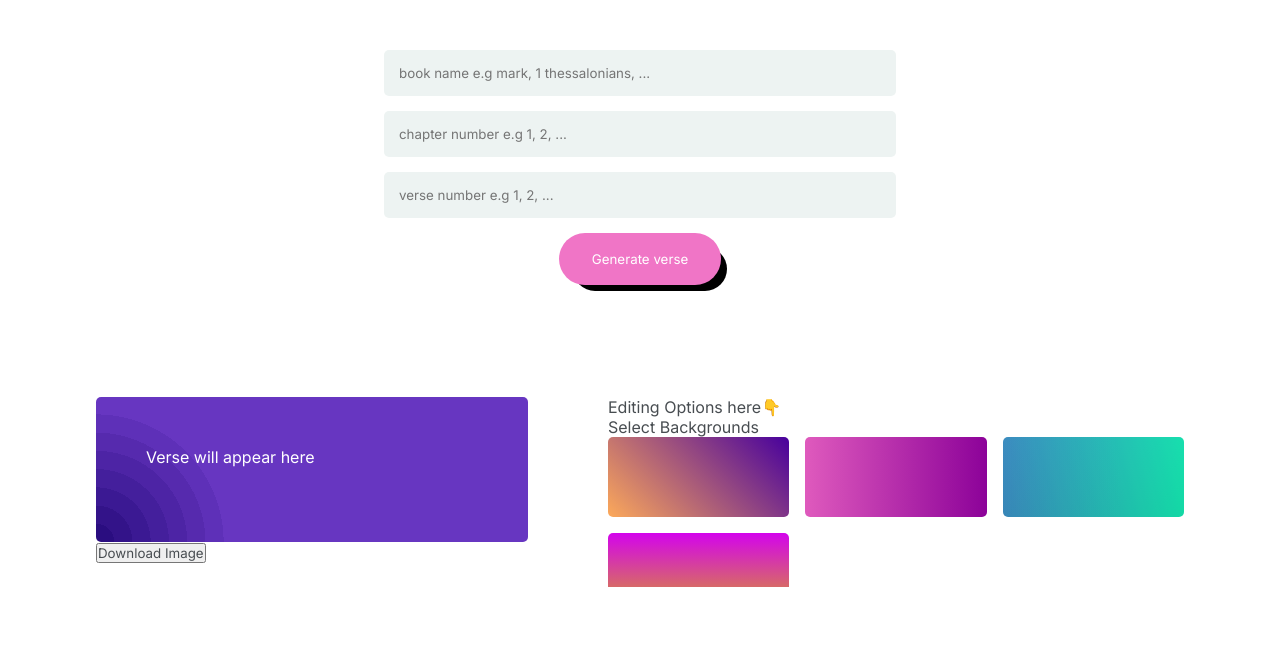
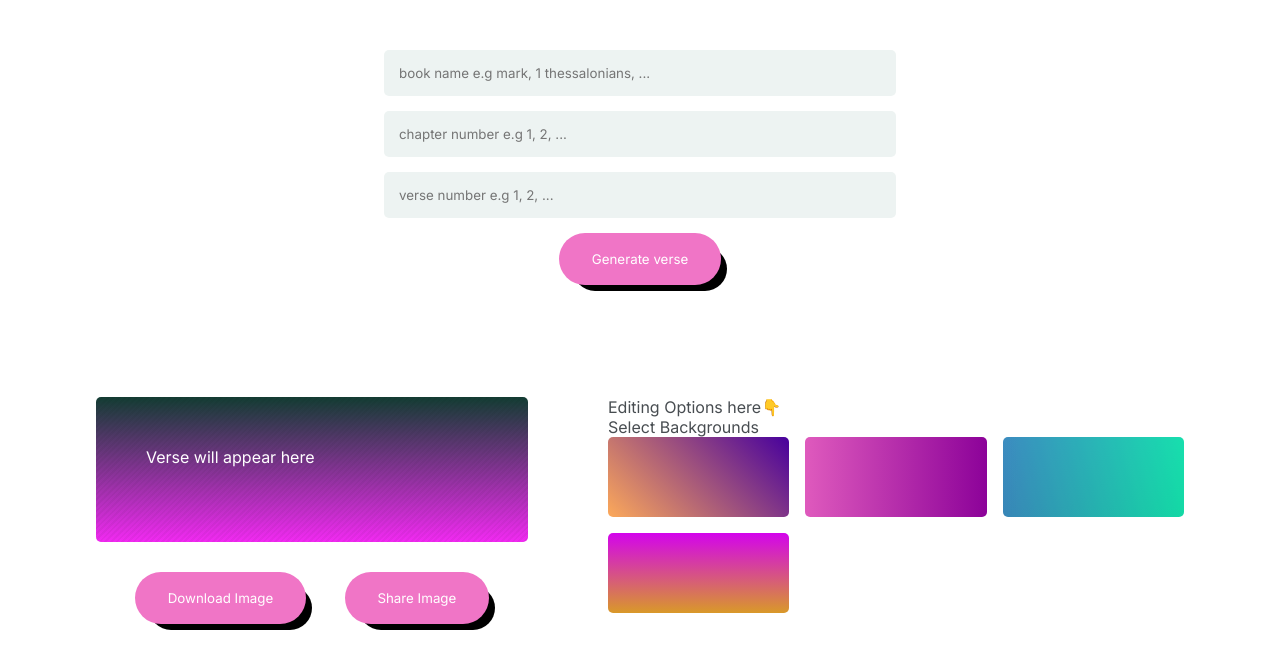
Before and after one commit to abrusu-collins/bibly, a React (Create React App) app: page /app in a window 1280 px wide. Shown: the top 668 px of the page. Built offline with nearby package versions, Linux system fonts and the light colour scheme; a web font is replaced by a local one.

Commit message:
Looking beautiful

```diff
--- a/src/components/app page components/DataAndEditing.jsx
+++ b/src/components/app page components/DataAndEditing.jsx
@@ -22,8 +22,10 @@ function DataAndEditing() {
           <p className="verse">{verse}</p>
           <p className="reference">{reference}</p>
         </div>
-
+        <div className="share-and-download">
         <button onClick={downloadImage}>Download Image</button>
+          <button>Share Image</button>
+        </div>
       </div>
 
       <div className="editing">
--- a/src/scss/app page/_dataandediting.scss
+++ b/src/scss/app page/_dataandediting.scss
@@ -1,44 +1,69 @@
-.dataandediting{
+.dataandediting {
   margin-top: 50px;
   display: grid;
   grid-template-columns: 1.5fr 2fr;
   grid-gap: 5rem;
   width: 85%;
-    margin:100px  auto;
+  margin: 100px auto;
   & .data {
-        & .versediv{
-            background-image: radial-gradient(circle at bottom left, rgb(42, 13, 128) 0%, rgb(42, 13, 128) 4%,rgb(51, 19, 137) 4%, rgb(51, 19, 137) 8%,rgb(59, 25, 147) 8%, rgb(59, 25, 147) 12%,rgb(68, 31, 156) 12%, rgb(68, 31, 156) 16%,rgb(77, 36, 165) 16%, rgb(77, 36, 165) 20%,rgb(86, 42, 174) 20%, rgb(86, 42, 174) 24%,rgb(94, 48, 184) 24%, rgb(94, 48, 184) 28%,rgb(103, 54, 193) 28%, rgb(103, 54, 193) 100%);
+    & .versediv {
+      background-image: repeating-linear-gradient(
+          135deg,
+          rgba(0, 0, 0, 0.04) 0px,
+          rgba(0, 0, 0, 0.04) 2px,
+          transparent 2px,
+          transparent 4px
+        ),
+        linear-gradient(0deg, rgb(242, 42, 242), rgb(19, 61, 51));
       padding: 50px;
       text-align: center;
       border-radius: 5px;
-            & .verse{
+      & .verse {
         text-align: left;
         margin-bottom: 25px;
       }
-            & .reference{
+      & .reference {
         text-align: right;
         font-weight: 900;
       }
     }
-    & p{
+    & p {
       color: white;
     }
-    }
-
-    & .editing{
-        overflow-y: scroll;
-        & .backgrounds{
-            display: grid;
-            grid-template-columns: repeat(3,1fr);
-            grid-gap: 1rem;
-            height: 150px;
-            & div{
-                padding: 40px;
-                border-radius: 5px;
-            }
-            &:hover{
+    & .share-and-download {
+        display: flex;
+        justify-content: space-evenly;
+        margin-top: 30px;
+      & button {
+        color: $background_color;
+        background-color: $button_color;
+        padding: 18px 32.5px;
+        border-radius: 30px;
+        border: none;
+        box-shadow: 10px 10px 0px -4px rgba(0, 0, 0, 1);
+        -webkit-box-shadow: 10px 10px 0px -4px rgba(0, 0, 0, 1);
+        -moz-box-shadow: 10px 10px 0px -4px rgba(0, 0, 0, 1);
+        &:hover {
           cursor: pointer;
         }
       }
     }
   }
+
+  & .editing {
+    overflow-y: scroll;
+    & .backgrounds {
+      display: grid;
+      grid-template-columns: repeat(3, 1fr);
+      grid-gap: 1rem;
+      height: 150px;
+      & div {
+        padding: 40px;
+        border-radius: 5px;
+      }
+      &:hover {
+        cursor: pointer;
+      }
+    }
+  }
+}
--- a/src/styles/index.css
+++ b/src/styles/index.css
@@ -187,7 +187,7 @@ form button:hover {
   margin: 100px auto;
 }
 .dataandediting .data .versediv {
-  background-image: radial-gradient(circle at bottom left, rgb(42, 13, 128) 0%, rgb(42, 13, 128) 4%, rgb(51, 19, 137) 4%, rgb(51, 19, 137) 8%, rgb(59, 25, 147) 8%, rgb(59, 25, 147) 12%, rgb(68, 31, 156) 12%, rgb(68, 31, 156) 16%, rgb(77, 36, 165) 16%, rgb(77, 36, 165) 20%, rgb(86, 42, 174) 20%, rgb(86, 42, 174) 24%, rgb(94, 48, 184) 24%, rgb(94, 48, 184) 28%, rgb(103, 54, 193) 28%, rgb(103, 54, 193) 100%);
+  background-image: repeating-linear-gradient(135deg, rgba(0, 0, 0, 0.04) 0px, rgba(0, 0, 0, 0.04) 2px, transparent 2px, transparent 4px), linear-gradient(0deg, rgb(242, 42, 242), rgb(19, 61, 51));
   padding: 50px;
   text-align: center;
   border-radius: 5px;
@@ -202,6 +202,24 @@ form button:hover {
 }
 .dataandediting .data p {
   color: white;
+}
+.dataandediting .data .share-and-download {
+  display: flex;
+  justify-content: space-evenly;
+  margin-top: 30px;
+}
+.dataandediting .data .share-and-download button {
+  color: #ffffff;
+  background-color: #f075c6;
+  padding: 18px 32.5px;
+  border-radius: 30px;
+  border: none;
+  box-shadow: 10px 10px 0px -4px rgb(0, 0, 0);
+  -webkit-box-shadow: 10px 10px 0px -4px rgb(0, 0, 0);
+  -moz-box-shadow: 10px 10px 0px -4px rgb(0, 0, 0);
+}
+.dataandediting .data .share-and-download button:hover {
+  cursor: pointer;
 }
 .dataandediting .editing {
   overflow-y: scroll;
```
Lines whose indentation alone changed are shown as unchanged.
